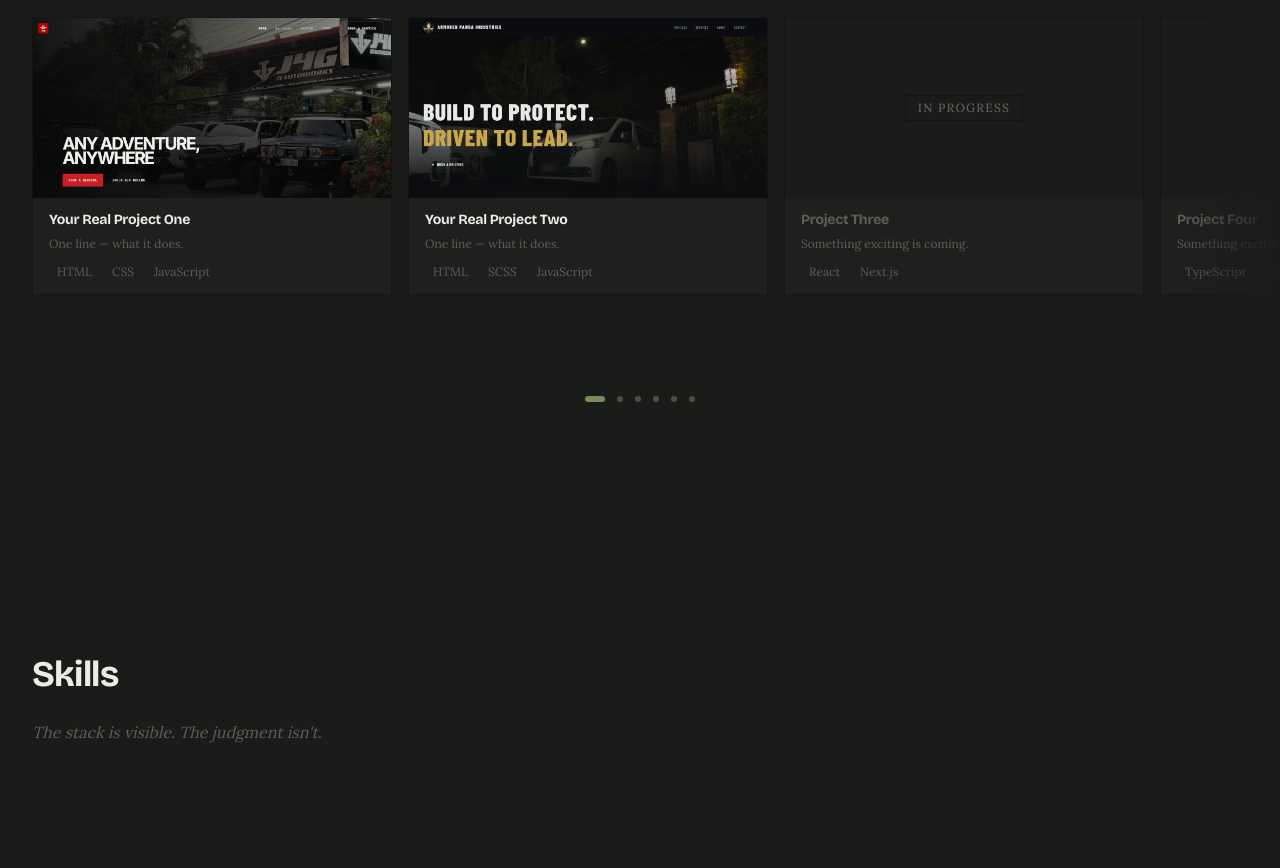
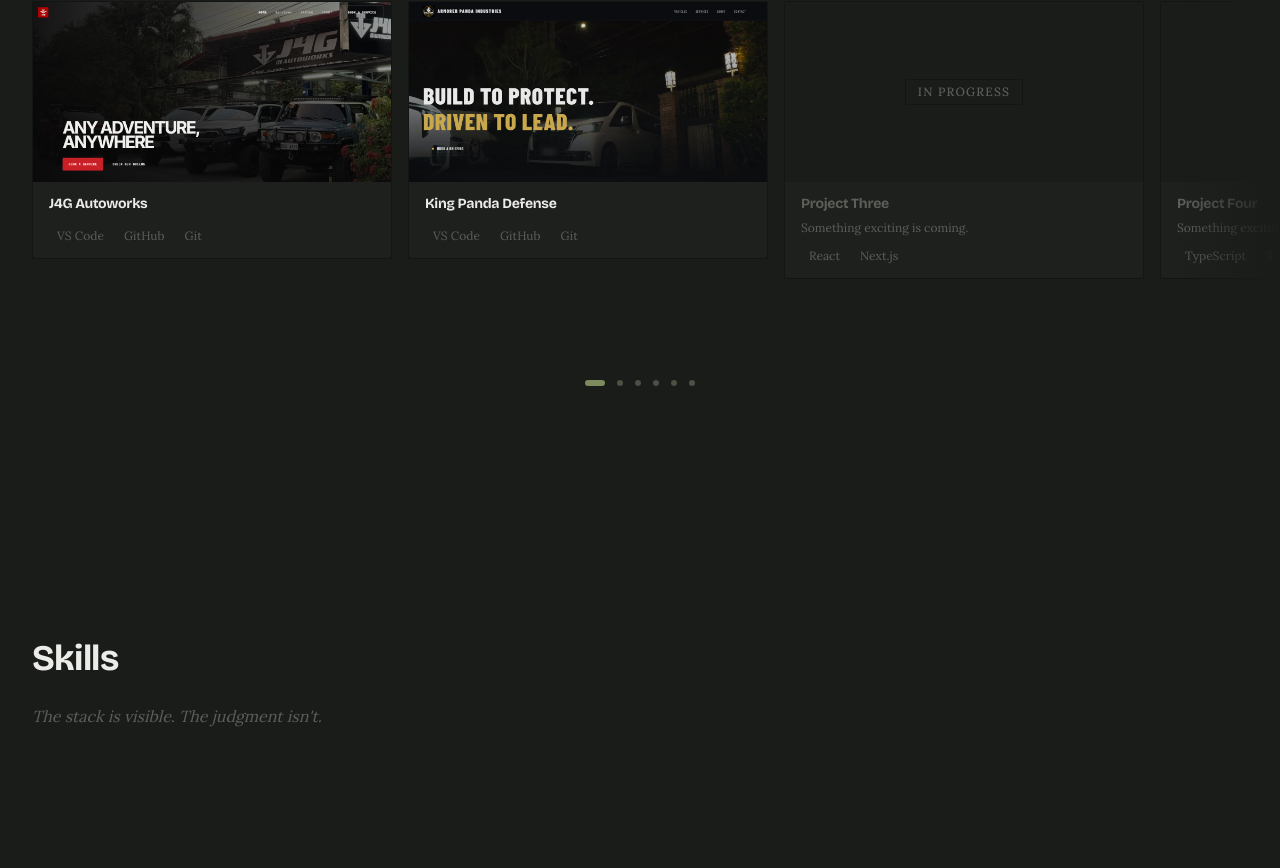
Before and after one commit to chriscstll/chriscstll, a Next.js app: page / in a window 1280 px wide. Shown: the part 1652-2520 px from the top of the page. Built offline with nearby package versions, Linux system fonts and the light colour scheme.

Commit message:
data objects for about section  update

```diff
--- a/components/sections/Contact.tsx
+++ b/components/sections/Contact.tsx
@@ -247,7 +247,7 @@
                   name="message"
                   label="Message"
                   type="textarea"
-                  placeholder="Tell me what you're working on…"
+                  placeholder="Tell me what we're working on…"
                   value={values.message}
                   onChange={(v) => handleChange("message", v)}
                   onBlur={() => handleBlur("message")}
--- a/data/portfolio.ts
+++ b/data/portfolio.ts
@@ -29,7 +29,7 @@
   heading: "Hello!",
   name: "I'm Christian Castillo",
   stats: [
-    { value: "2", label: "years" },
+    { value: "2+", label: "years" },
     { value: "8", label: "projects" },
   ],
   privacyNote: "NDA'd client projects aren't listed.",
@@ -37,7 +37,6 @@
     "Christian Castillo is a frontend developer based in the Philippines, focused on building thoughtful web applications using React, Typescript and Tailwind CSS",
     "I'm open to opportunities where i can contribute to meaningful work to keep learning and developing my skills as a frontend developer",
   ],
-  resumeUrl: "/resume",
   cards: [
     {
       id: "frontend",
@@ -45,7 +44,7 @@
       description: "What I do and how I approach building for the web.",
       content: {
         title: "Frontend Developer",
-        body: "Placeholder — describe your frontend approach, what you enjoy building, and what kind of work you're looking for.",
+        body: "",
       },
     },
     {
@@ -54,7 +53,7 @@
       description: "Some hours are spent. Some are invested. They look identical.",
       content: {
         title: "Unlogged hours",
-        body: "Reading, mostly — sci-fi, essays, anything that isn't a screen. Long walks with no destination. Slow coffee before the day starts. Rebuilding my setup every few months for no clear reason. Cooking the same five dishes well. None of it looks productive. All of it is. The ideas that end up in the work almost never arrive while I'm working — they arrive on a walk, in the shower, mid-conversation about something else entirely. The best hours don't show up in any log.",
+        body: "",
       },
     },
   ],
@@ -74,20 +73,20 @@
 export const projectsTagline = "None of these changed anything. All of them changed me";
 export const projects: Project[] = [
   {
-    title: "Your Real Project One",
-    shortDescription: "One line — what it does.",
+    title: "J4G Autoworks",
+    shortDescription: "",
     description: "Two sentences — what it does and what problem it solves.",
-    tech: ["HTML", "CSS", "JavaScript"],
+    tech: ["VS Code", "GitHub", "Git", "HTML", "CSS", "JavaScript"],
     liveUrl: "https://chriscstll.github.io/j4g_Autoworks/",
     githubUrl: "https://github.com/chriscstll/j4g_Autoworks",
     image: "/projects/project-one.png",
     status: "live",
   },
   {
-    title: "Your Real Project Two",
-    shortDescription: "One line — what it does.",
+    title: "King Panda Defense",
+    shortDescription: "",
     description: "Two sentences — what it does and what problem it solves.",
-    tech: ["HTML", "SCSS", "JavaScript"],
+    tech: ["VS Code", "GitHub", "Git", "HTML", "SCSS", "JavaScript"],
     liveUrl: "https://chriscstll.github.io/KingPandaDefense/",
     githubUrl: "https://github.com/chriscstll/KingPandaDefense",
     image: "/projects/project-two.png",
```
